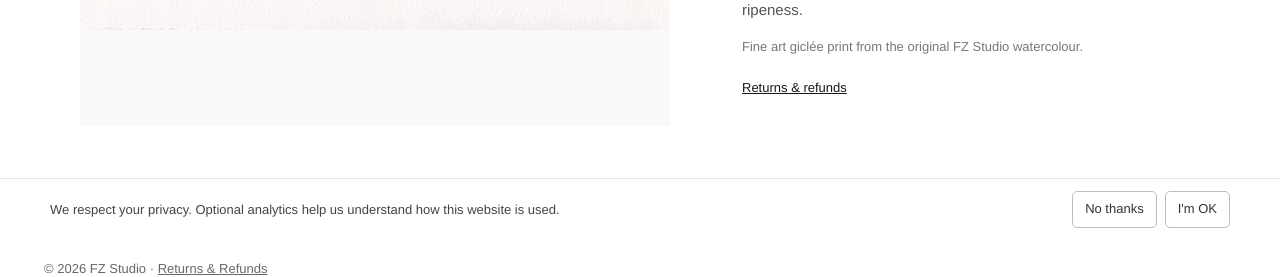
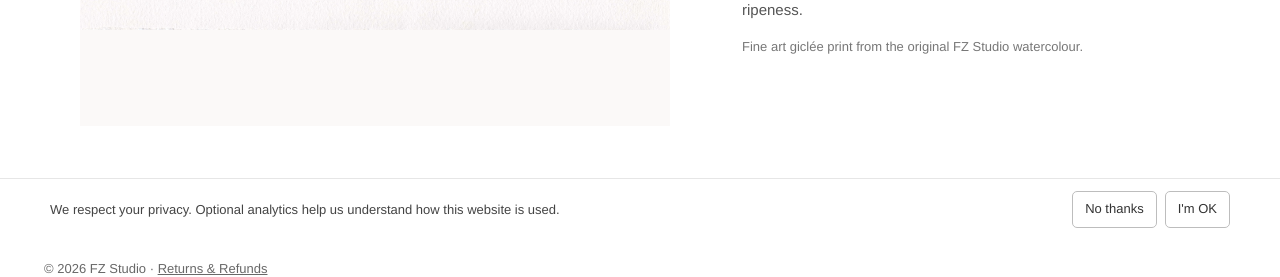
Before and after one commit to Leondecoding/fz-studio-v2, a Jekyll site: the page built from _products/peach-study.md, in a window 1280 px wide. Shown: the part 660-937 px from the top of the page. Built offline with Jekyll 4.4.1, drawn with Linux system fonts in a browser that asks for light colours; comment, search, counter and statistics services are not loaded.

Commit message:
Update product.html

```diff
--- a/_layouts/product.html
+++ b/_layouts/product.html
@@ -256,7 +256,9 @@ layout: default
       </div>
 
       {% if page.note %}<p class="product-note">{{ page.note }}</p>{% endif %}
-      <p class="product-returns"><a href="{{ '/returns/' | relative_url }}">Returns &amp; refunds</a></p>
+      {% unless page.category == 'Art Prints' %}
+        <p class="product-returns"><a href="{{ '/returns/' | relative_url }}">Returns &amp; refunds</a></p>
+      {% endunless %}
     </div>
   </div>
 </article>
```
